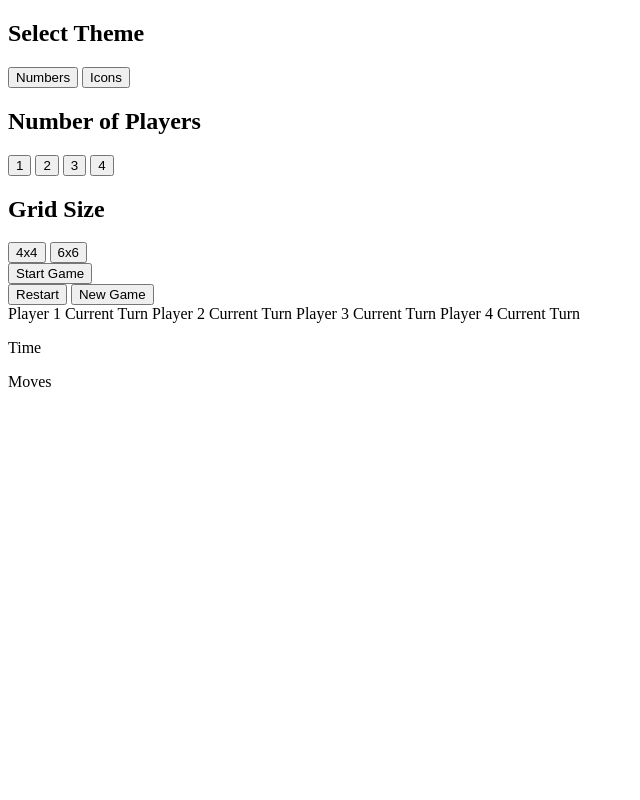
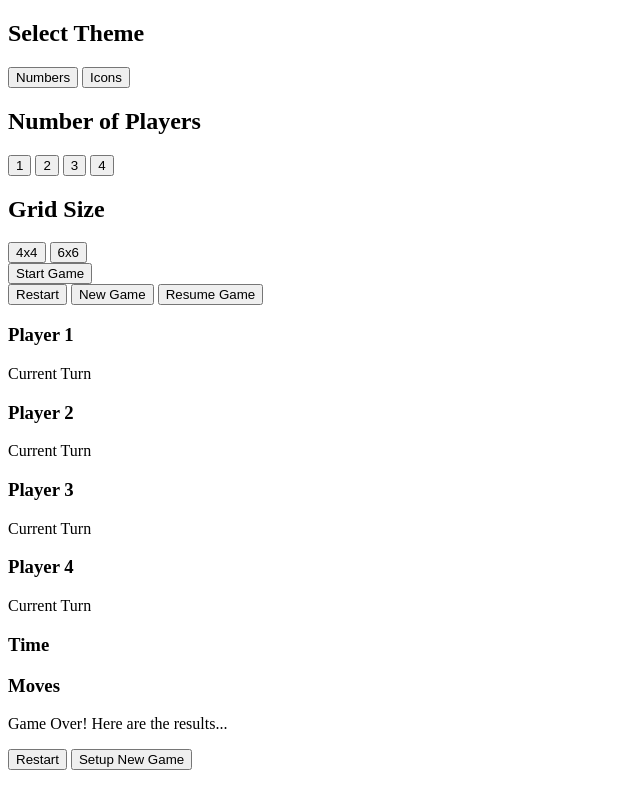
Before and after one commit to NubelityReact/memory-game, a website: page src/index.html in a window 1280 px wide. Shown: the whole page, without its empty margins (0-640 px from the left). Drawn offline with Linux system fonts and the light colour scheme.

Commit message:
first html swap

```diff
--- a/src/index.html
+++ b/src/index.html
@@ -1,29 +1,29 @@
 <!DOCTYPE html>
 <html lang="en">
   <head>
-  <meta charset="UTF-8">
-  <meta name="viewport" content="width=device-width, initial-scale=1.0">
+    <meta charset="UTF-8" />
+    <meta name="viewport" content="width=device-width, initial-scale=1.0" />
 
-  <link rel="icon" type="image/png" sizes="32x32" href="./assets/favicon-32x32.png">
+    <link
+      rel="icon"
+      type="image/png"
+      sizes="32x32"
+      href="./assets/favicon-32x32.png"
+    />
 
     <title>Frontend Mentor | Memory game</title>
   </head>
   <body>
-
     <!-- Game setup start -->
-<div>
+    <div id="setup">
       <section>
         <h2>Select Theme</h2>
         <button>Numbers</button>
         <button>Icons</button>
       </section>
 
-
       <section>
-
-<h2>
-  Number of Players
-</h2>
+        <h2>Number of Players</h2>
         <button>1</button>
         <button>2</button>
         <button>3</button>
@@ -31,64 +31,92 @@
       </section>
 
       <section>
-
-  <h2>
-    Grid Size
-  </h2>
+        <h2>Grid Size</h2>
         <button>4x4</button>
         <button>6x6</button>
       </section>
 
-  <button>
-    Start Game
-  </button>
+      <button>Start Game</button>
     </div>
     <!-- Game setup end -->
 
     <!-- Game board start -->
-<div>
+    <div id="menu">
       <button>Restart</button>
       <button>New Game</button>
+      <button>Resume Game</button>
     </div>
 
+    <main class="board">
+      <div class="grid"></div>
+      <div class="score">
         <!-- Multiplayer scores start -->
+        <div id="multiplayer">
+          <article class="info">
+            <h3 class="info__title">Player 1</h3>
+            <!-- P1 score -->
+            <p class="info__content">Current Turn</p>
+          </article>
 
-  Player 1
-  <!-- P1 score -->
-  Current Turn
+          <article class="info">
+            <h3 class="info__title">Player 2</h3>
+            <!-- P2 score -->
+            <p class="info__content">Current Turn</p>
+          </article>
 
-  Player 2
-  <!-- P2 score -->
-  Current Turn
+          <article class="info">
+            <h3 class="info__title">Player 3</h3>
+            <!-- P3 score -->
+            <p class="info__content">Current Turn</p>
+          </article>
 
-  Player 3
-  <!-- P3 score -->
-  Current Turn
-
-  Player 4
+          <article class="info">
+            <h3 class="info__title">Player 4</h3>
             <!-- P4 score -->
-  Current Turn
+            <p class="info__content">Current Turn</p>
+          </article>
 
           <!-- Multiplayer scores start -->
+        </div>
 
         <!-- Solo game time and moves counter start -->
+        <div id="single-player">
+          <article class="info">
+            <!-- Time elapsed -->
+            <h3 class="info__title">Time</h3>
+            <p class="info__content" id="time-elapsed"></p>
+          </article>
 
-<div>
-  <!-- Time elapsed -->
-  <p>Time</p>
-  <p id="time-elapsed"></p>
+          <article class="info">
+            <!-- Moves total -->
+            <h3 class="info__title">Moves</h3>
+            <p class="info__content" id="moves"></p>
+          </article>
+
+          <!-- Solo game time and moves counter end -->
+        </div>
+      </div>
+    </main>
+
+    <aside>
+      <article class="result">
+        <h3 class="result__title"></h3>
+        <p class="result__message">Game Over! Here are the results...</p>
+
+        <div class="result__players">
+          <div class="card-content card-content--active">
+            <p class="card-content__label"></p>
+            <p class="card-content__message"></p>
+          </div>
         </div>
 
-<div>
-  <!-- Moves total -->
-  <p>Moves</p>
-  <p id="moves"></p>
+        <div class="result__buttons">
+          <button>Restart</button>
+          <button>Setup New Game</button>
         </div>
-
-  <!-- Solo game time and moves counter end -->
+      </article>
+    </aside>
 
     <!-- Game board end -->
-
-
   </body>
 </html>
```
Lines whose indentation alone changed are shown as unchanged.
